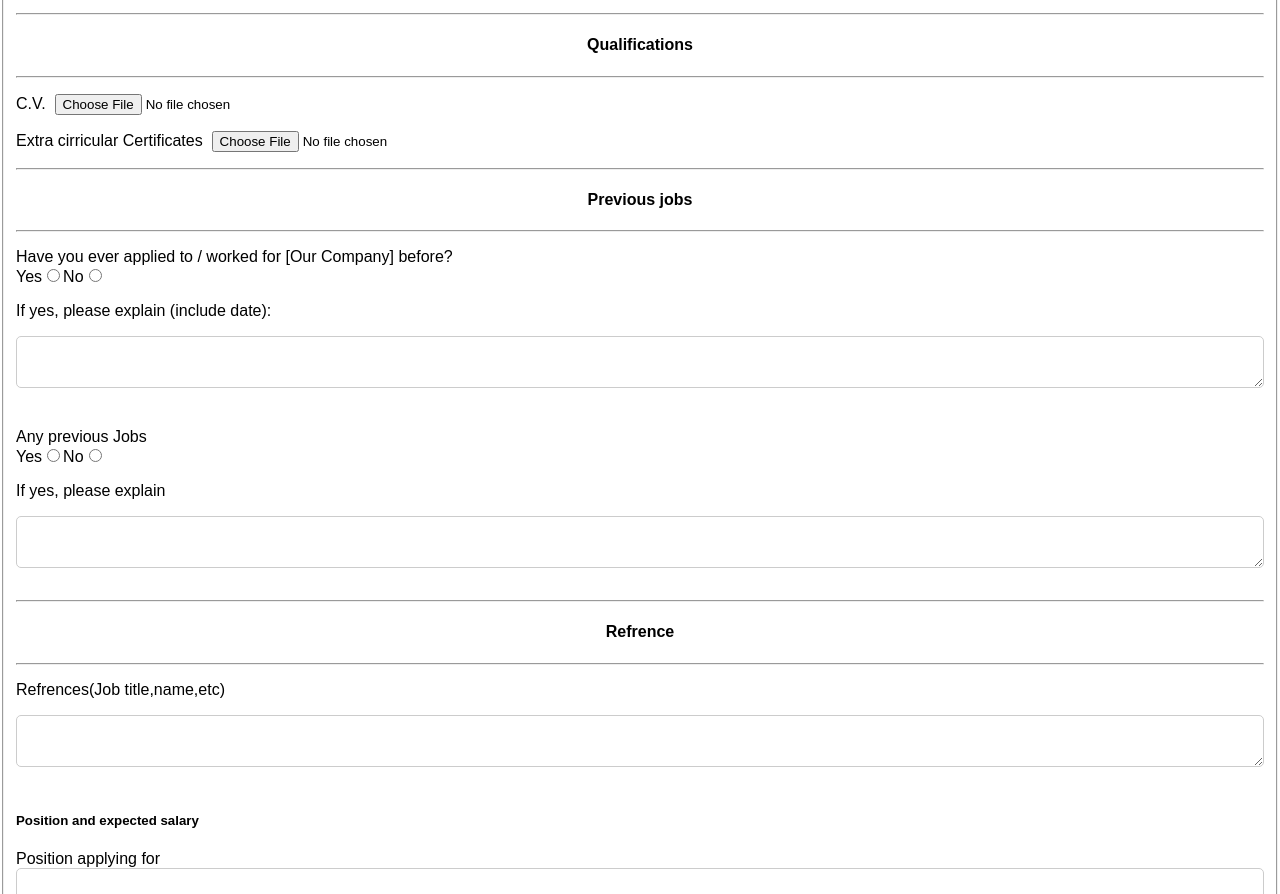
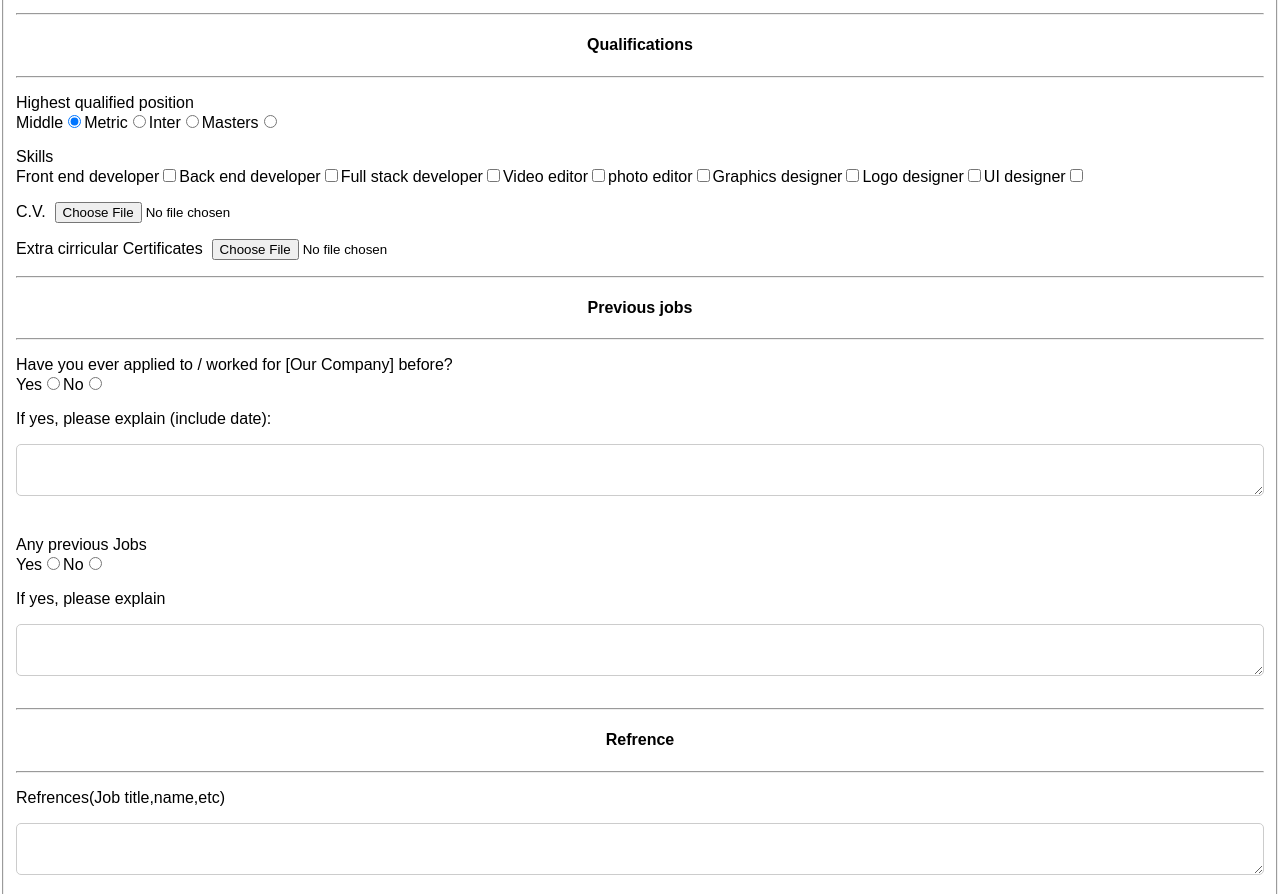
Before and after one commit to AwaisRehman262/BanoQabil, a plain HTML site: page apply-for-job.html in a window 1280 px wide. Shown: the part 927-1821 px from the top of the page. Drawn offline with Linux system fonts and the light colour scheme.

Commit message:
assignment completed.

```diff
--- a/apply-for-job.html
+++ b/apply-for-job.html
@@ -33,6 +33,8 @@
 
             <h4>Qualifications</h4>
             <hr>
+            <p>Highest qualified position<br>Middle<input type="radio" name="highest-qualification" id="middle" checked>Metric<input type="radio" name="highest-qualification" id="metric">Inter<input type="radio" name="highest-qualification" id="Inter">Masters<input type="radio" name="highest-qualification" id="masters"></p>
+            <p>Skills<br>Front end developer<input type="checkbox" name="skills" id="front-end">Back end developer<input type="checkbox" name="skills" id="back-end">Full stack developer<input type="checkbox" name="skills" id="full-stack">Video editor<input type="checkbox" name="skills" id="video-editor">photo editor<input type="checkbox" name="skills" id="photo-editor">Graphics designer<input type="checkbox" name="skills" id="Graphics-designer">Logo designer<input type="checkbox" name="skills" id="logo designer">UI designer<input type="checkbox" name="skills" id="ui-designer"></p>
             <p>C.V. &nbsp;<input type="file" required></p>
             <p>Extra cirricular Certificates &nbsp;<input type="file" required></p>
             <hr>
```
